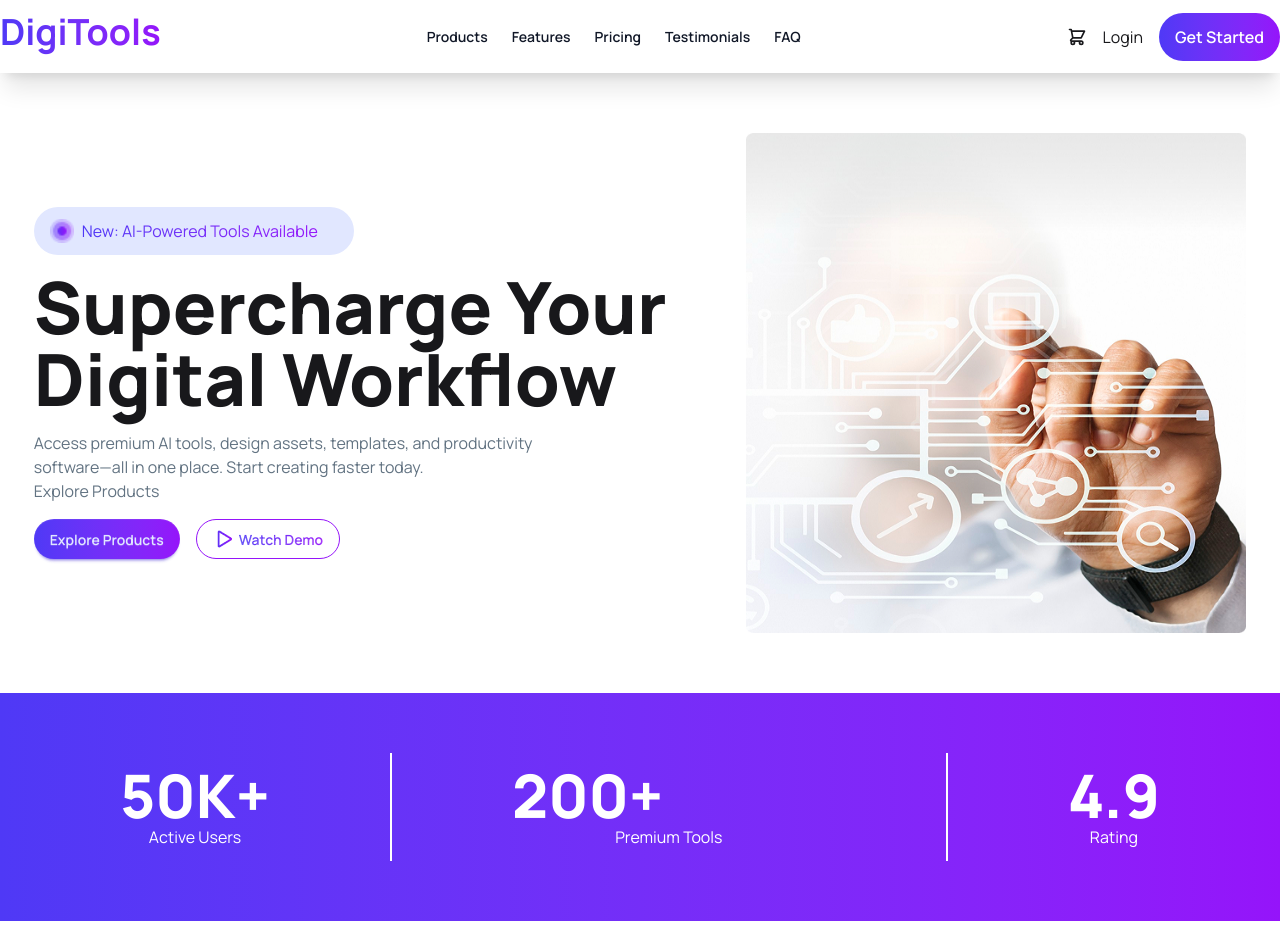
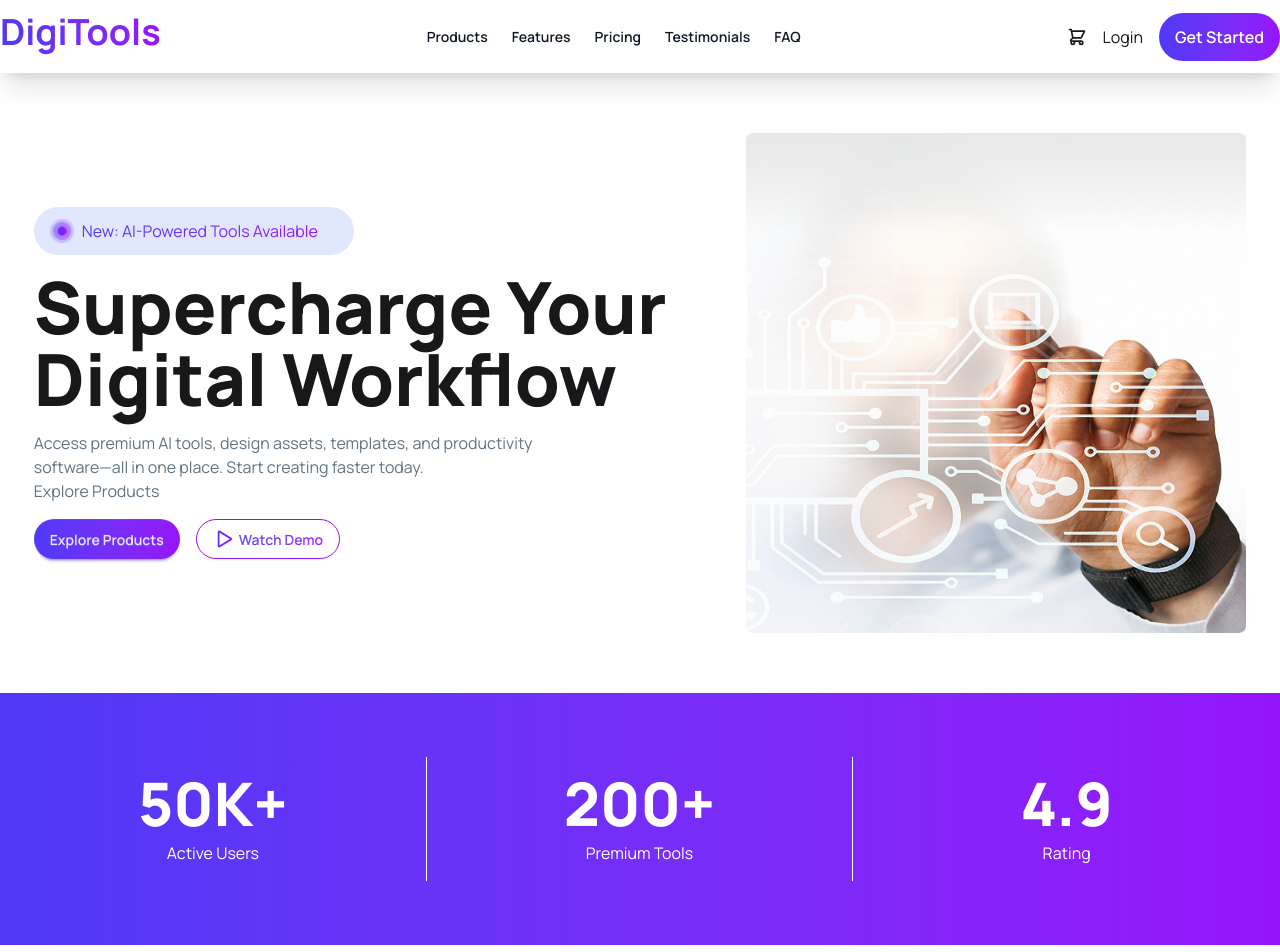
Before and after one commit to mkkhalid5/a6-khalid, a React (Vite) app: page / in a window 1280 px wide. Shown: the top 952 px of the page. Built offline with nearby package versions, Linux system fonts and the light colour scheme.

Commit message:
Complete Footer design according to figma

```diff
--- a/src/App.jsx
+++ b/src/App.jsx
@@ -9,6 +9,8 @@ import Cart from './components/cart/Cart'
 import Tabs from './components/Button Tab/Tabs'
 import Steps from './components/steps section/Steps'
 import Pricing from './components/Pricing Section/Pricing'
+import Workfolows from './components/Workfolows'
+import Footer from './components/footer/Footer'
 
 const getData = async () =>{
   const res = await fetch("./data.json");
@@ -35,6 +37,10 @@ function App() {
       <Steps />
 
       <Pricing />
+
+      <Workfolows />
+
+      <Footer />
     </>
   )
 }
--- /dev/null
+++ b/src/components/Workfolows.jsx
@@ -0,0 +1,23 @@
+import React from 'react';
+
+const Workfolows = () => {
+    return (
+        <div className='bg-linear-to-r from-[#4F39F6] to-[#9514FA]'>
+            <div className='max-w-md md:max-w-4xl lg:max-w-7xl mx-auto  py-30 space-y-10'>
+                <div className='text-center space-y-3'>
+                    <h1 className='text-white text-5xl font-extrabold'>Simple, Transparent Pricing</h1>
+                    <p className='text-white'>Choose the plan that fits your needs. Upgrade or downgrade anytime.</p>
+                </div>
+                <div className='flex justify-center items-center flex-col gap-2'>
+                    <div className='space-x-4'>
+                        <button className='btn rounded-full text-purple-600'>Explore Products</button>
+                        <button className='btn rounded-full btn-outline text-white'>View Pricing</button>
+                    </div>
+                    <p className='text-white'>14-day free trial • No credit card required • Cancel anytime</p>
+                </div>
+            </div>
+        </div>
+    );
+};
+
+export default Workfolows;
--- /dev/null
+++ b/src/components/footer/Footer.jsx
@@ -0,0 +1,55 @@
+import React from 'react';
+import { AiFillInstagram } from "react-icons/ai";
+import { FaSquareFacebook, FaXTwitter } from "react-icons/fa6";
+
+const Footer = () => {
+    return (
+        <div className='bg-[#101727]'>
+            <div className='max-w-7xl mx-auto pt-30 grid grid-cols-6'>
+                <div className="space-y-4 col-span-2">
+                    <h2 className="text-white font-medium">DigiTools</h2>
+                    <p className="text-white/50">Premium digital tools for creators,<br /> professionals, and businesses. Work smarter <br /> with our suite of powerful tools.</p>
+                </div>
+                <div className="space-y-4">
+                    <p className="text-white font-medium">Product</p>
+                    <p className="text-white/50">Features</p>
+                    <p className="text-white/50">Pricing</p>
+                    <p className="text-white/50">Templates</p>
+                    <p className="text-white/50">Integrations</p>
+                </div>
+                <div className="space-y-4">
+                    <p className="text-white font-medium">Company</p>
+                    <p className="text-white/50">About</p>
+                    <p className="text-white/50">Blog</p>
+                    <p className="text-white/50">Careers</p>
+                    <p className="text-white/50">Press</p>
+                </div>
+                <div className="space-y-4">
+                    <p className="text-white font-medium">Resources</p>
+                    <p className="text-white/50">Help Center</p>
+                    <p className="text-white/50">Community</p>
+                    <p className="text-white/50">Contact</p>
+                </div>
+                <div className='space-y-4'>
+                    <p className='text-white font-medium'>Social Links</p>
+                    <div className=' display flex gap-2'>
+                        <div className='w-10 h-10 flex items-center justify-center bg-white rounded-full'><AiFillInstagram /></div>
+                        <div className='w-10 h-10 flex items-center justify-center bg-white rounded-full'><FaSquareFacebook /></div>
+                        <div className='w-10 h-10 flex items-center justify-center bg-white rounded-full'><FaXTwitter /></div>
+                    </div>
+                </div>
+            </div>
+
+            <div className='max-w-7xl mx-auto flex justify-between border-t-1 border-zinc-500 mt-20 py-7.5'>
+                <div className='text-white/50'>© 2026 Digitools. All rights reserved.</div>
+                <div className='flex gap-4'>
+                    <p className='text-white/50'>Privacy Policy </p>
+                    <p className='text-white/50'>Terms of Service</p>
+                    <p className='text-white/50'>Cookies</p>
+                </div>
+            </div>
+        </div>
+    );
+};
+
+export default Footer;
--- a/src/components/stats/Stats.jsx
+++ b/src/components/stats/Stats.jsx
@@ -2,20 +2,28 @@ import React from 'react';
 
 const Stats = () => {
     return (
-        <div className='bg-linear-to-r from-[#4F39F6] to-[#9514FA] py-15'>
-            <div className='max-w-md md:max-w-4xl lg:max-w-7xl mx-auto flex flex-col md:flex-row justify-around'>
-                <div className='py-3 px-30 border-b-2 md:border-r-2 md:border-b-0 border-white'>
-                    <span className='text-6xl font-extrabold text-white text-center'>50K+</span>
-                    <p className='text-white text-center'>Active Users</p>
+        <div className='bg-linear-to-r from-[#4F39F6] to-[#9514FA] py-10 md:py-14 lg:py-16'>
+
+            <div className='max-w-md md:max-w-4xl lg:max-w-7xl mx-auto
+                            flex flex-col md:flex-row items-center justify-between gap-6 md:gap-0 text-center'>
+
+                <div className='w-full md:w-1/3 py-4
+                                border-b md:border-b-0 md:border-r border-white'>
+                    <h2 className='text-4xl md:text-5xl lg:text-6xl font-extrabold text-white'>50K+</h2>
+                    <p className='text-white mt-2'>Active Users</p>
                 </div>
-                <div className='py-3 px-30 border-b-2 md:border-r-2 md:border-b-0 md:flex-2 border-white'>
-                    <span className='text-6xl font-extrabold text-white text-center'>200+</span>
-                    <p className='text-white text-center'>Premium Tools</p>
+
+                <div className='w-full md:w-1/3 py-4
+                                border-b md:border-b-0 md:border-r border-white'>
+                    <h2 className='text-4xl md:text-5xl lg:text-6xl font-extrabold text-white'>200+</h2>
+                    <p className='text-white mt-2'>Premium Tools</p>
                 </div>
-                <div className='py-3 px-30'>
-                    <span className='text-6xl font-extrabold text-white text-center'>4.9</span>
-                    <p className='text-white text-center'>Rating</p>
+
+                <div className='w-full md:w-1/3 py-4'>
+                    <h2 className='text-4xl md:text-5xl lg:text-6xl font-extrabold text-white'>4.9</h2>
+                    <p className='text-white mt-2'>Rating</p>
                 </div>
+
             </div>
         </div>
     );
```
